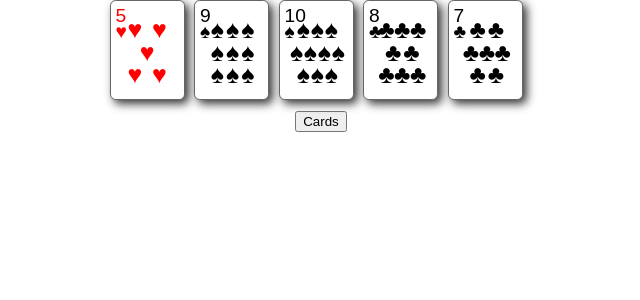
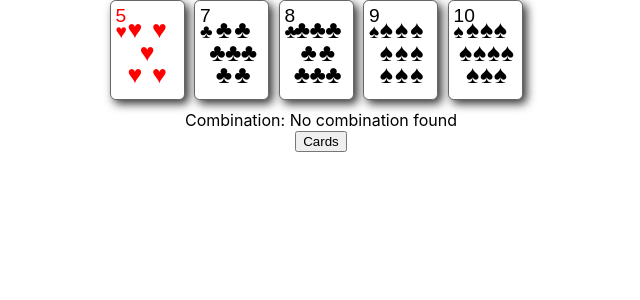
Before and after one commit to cvlost/homework-52, a React (Create React App) app: page / in a window 1280 px wide. Both pictures are taken after a click on the button "Cards". Shown: the top 300 px of the page, without its empty margins (319-959 px from the left). Built offline with nearby package versions, Linux system fonts and the light colour scheme.

Commit message:
Created PokerHand class

```diff
--- a/src/App.tsx
+++ b/src/App.tsx
@@ -4,6 +4,7 @@ import './cards.css';
 import CardView from "./components/CardView/CardView";
 import Card from "./lib/Card";
 import CardDeck from "./lib/CardDeck";
+import PokerHand from "./lib/PokerHand";
 
 function App() {
   const cardDeck = useRef(new CardDeck());
@@ -14,7 +15,8 @@ function App() {
     setCards(cards);
   };
 
-  const button = <button onClick={getCards}>Cards</button>
+  const pokerHand = new PokerHand(cards);
+  const button = <button onClick={getCards} disabled={(()=>cardDeck.current.deck.length === 0)()}>Cards</button>
 
   if (cards.length === 0) return button;
 
@@ -26,6 +28,7 @@ function App() {
           suit={card.suit} rank={card.rank}
         />
       )}
+      <div>Combination: {pokerHand.getOutcome()}</div>
       <div>{button}</div>
     </div>
   );
--- /dev/null
+++ b/src/lib/PokerHand.ts
@@ -0,0 +1,164 @@
+import Card from "./Card";
+
+type Value = {[key: string]: number};
+
+const value: Value = {
+  diams: 0,
+  hearts: 1,
+  clubs: 2,
+  spades: 3,
+  '2': 0,
+  '3': 1,
+  '4': 2,
+  '5': 3,
+  '6': 4,
+  '7': 5,
+  '8': 6,
+  '9': 7,
+  '10': 8,
+  'J': 9,
+  'Q': 10,
+  'K': 11,
+  'A': 12,
+};
+
+class PokerHand {
+  constructor(public cards: Card[]) {
+  }
+
+  static sortCards(cards: Card[]) {
+    cards.sort((a, b) => value[a.rank] - value[b.rank]);
+    cards.sort((a, b) => {
+      if (value[a.rank] !== value[b.rank] || value[a.suit] === value[b.suit]) return 0;
+      if (value[a.suit] > value[b.suit]) return 1;
+      return -1;
+    });
+  }
+
+  isRoyalFlush(cards: Card[]) {
+    if (
+      this.isFlush(cards) &&
+      this.isStraight(cards) &&
+      cards[0].rank === '10'
+    ) return 'Royal Flush';
+
+    return false;
+  }
+
+  isStraightFlush(cards: Card[]) {
+    const suit = cards[0].suit;
+    if (
+      cards.every((card) => card.suit === suit) &&
+      this.isStraight(cards)
+    ) return 'Straight Flush';
+
+    return false;
+  }
+
+  isFourOfaKind(cards: Card[]) {
+    if (this.isThreeOfaKind(cards) &&
+      (cards[0].rank === cards[3].rank ||
+        cards[4].rank === cards[1].rank)
+    ) return 'Four Of a Kind';
+
+    return false;
+  }
+
+  isFullHouse(cards: Card[]) {
+    const assumption1 = {
+      three: cards.slice(0, 3),
+      pair: cards.slice(3),
+    };
+
+    const assumption2 = {
+      three: cards.slice(2),
+      pair: cards.slice(0, 2),
+    };
+
+    if (
+      (this.isThreeOfaKind(assumption1.three) && this.isOnePair(assumption1.pair)) ||
+      (this.isThreeOfaKind(assumption2.three) && this.isOnePair(assumption2.pair))
+    ) return 'Full House';
+
+    return false;
+  }
+
+  isFlush(cards: Card[]) {
+    const suit = cards[0].suit;
+    if (cards.every((card) => card.suit === suit)) return 'Flush';
+    return false;
+  }
+
+  isStraight(cards: Card[]) {
+    if (cards[4].rank === 'A') {
+      if (
+        (cards[3].rank === 'K' && cards[2].rank === 'Q' && cards[1].rank === 'J' && cards[0].rank === '10') ||
+        (cards[3].rank === '5' && cards[2].rank === '4' && cards[1].rank === '3' && cards[0].rank === '2')
+      ) return 'Straight';
+
+    } else if (
+      value[cards[0].rank] + 1 === value[cards[1].rank] && value[cards[1].rank] + 1 === value[cards[2].rank] &&
+      value[cards[2].rank] + 1 === value[cards[3].rank] && value[cards[3].rank] + 1 === value[cards[4].rank]
+    ) return 'Straight';
+
+    return false;
+  }
+
+  isThreeOfaKind(cards: Card[]) {
+    for (let i = 0; i < cards.length - 2; i++) {
+      if (cards[i].rank === cards[i + 1].rank && cards[i].rank === cards[i + 2].rank) {
+        return 'Three Of a Kind';
+      }
+    }
+    return false;
+  }
+
+  isTwoPairs(cards: Card[]) {
+    for (let i = 0; i < cards.length - 1; i++) {
+      if (cards[i].rank === cards[i + 1].rank) {
+        if (i === 3) return false;
+
+        for (let j = i + 2; j < cards.length - 1; j++) {
+          if (cards[j].rank === cards[j + 1].rank) {
+            return 'Two Pairs';
+          }
+        }
+      }
+    }
+    return false;
+  }
+
+  isOnePair(cards: Card[]) {
+    for (let i = 0; i < cards.length - 1; i++) {
+      if (cards[i].rank === cards[i + 1].rank) {
+        return 'One Pair';
+      }
+    }
+    return false;
+  }
+
+  getOutcome() {
+    if (this.cards.length === 2) {
+      const pairCombo = this.isOnePair(this.cards);
+      return pairCombo ? pairCombo : 'No combination found';
+    }
+
+    PokerHand.sortCards(this.cards);
+
+    const combo =
+      this.isRoyalFlush(this.cards) ||
+      this.isStraightFlush(this.cards) ||
+      this.isFourOfaKind(this.cards) ||
+      this.isFullHouse(this.cards) ||
+      this.isFlush(this.cards) ||
+      this.isStraight(this.cards) ||
+      this.isThreeOfaKind(this.cards) ||
+      this.isTwoPairs(this.cards) ||
+      this.isOnePair(this.cards);
+
+    if (combo) return combo;
+    return 'No combination found';
+  }
+}
+
+export default PokerHand;
```
